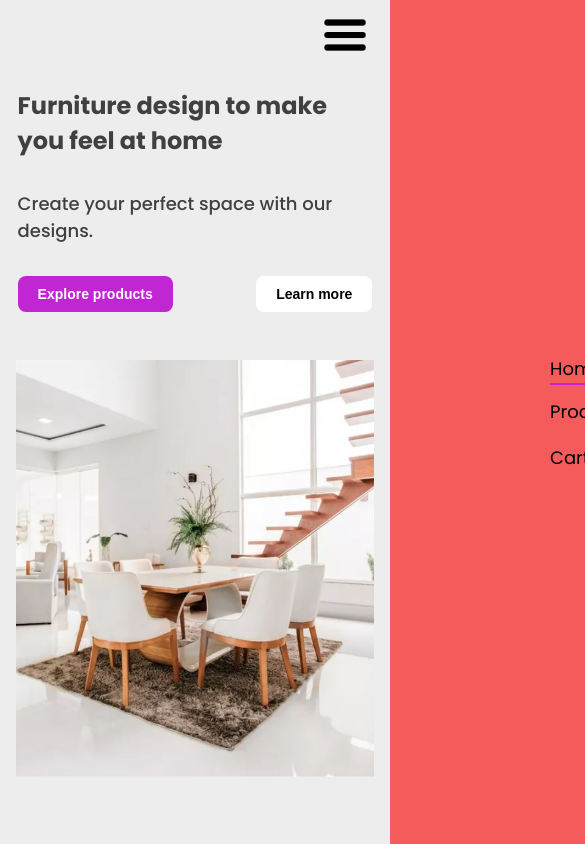
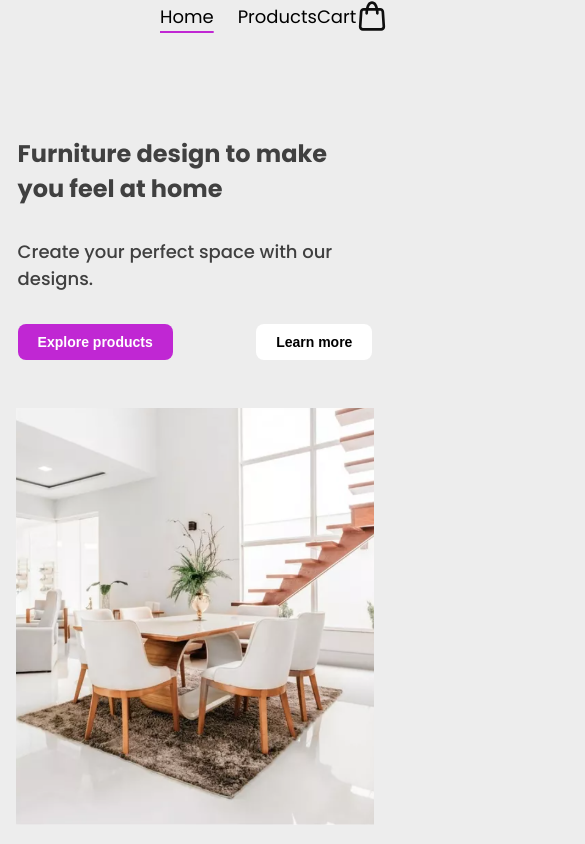
Before and after one commit to dariojularic/x-shopper-dream-e-commerce, a React (Vite) app: page / in a window 390 px wide. Shown: the top 844 px of the page, 585 px wide, since content can reach past the window. Built offline with nearby package versions, Linux system fonts and the light colour scheme.

Commit message:
Add style

```diff
--- a/src/layouts/navbar/Navbar.css
+++ b/src/layouts/navbar/Navbar.css
@@ -52,7 +52,7 @@ nav {
 }
 
 @media (max-width: 800px) {
-  nav {
+  /* nav {
     width: 100%;
     height: 100vh;
     position: absolute;
@@ -68,7 +68,7 @@ nav {
     flex-direction: column;
     justify-content: center;
     gap: 0;
-  }
+  } */
 
   .logo-container {
     display: none;
```
